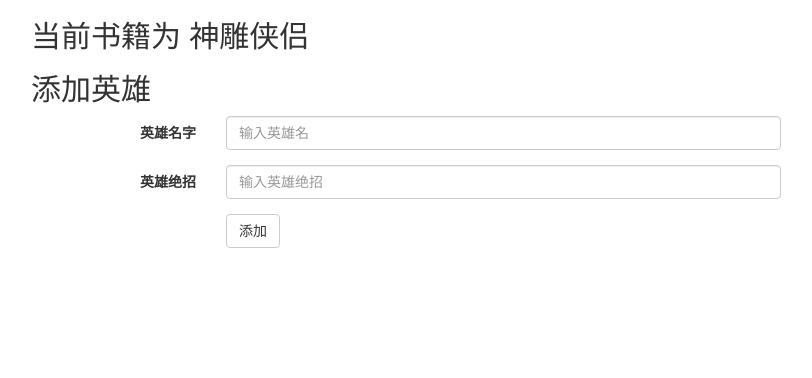
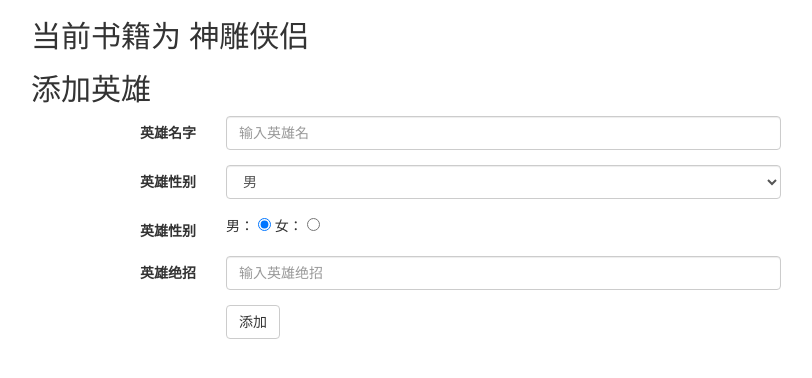
Before and after one commit to zzy0371/Py1904, a Django app: page /addhero/4/ in a window 1280 px wide. Shown: the top 378 px of the page, without its empty margins (39-851 px from the left). Run offline with Django 3.2, Linux system fonts and the light colour scheme; data comes from the database, SQL or seed files in the repository; both versions use the stored data as it was after the commit.

Commit message:
下拉选项

```diff
--- a/demo1/booktest/models.py
+++ b/demo1/booktest/models.py
@@ -11,7 +11,9 @@ class BookInfo(models.Model):
 
 class HeroInfo(models.Model):
     name = models.CharField(max_length=20)
-    gender = models.BooleanField(default=True)
+    # gender = models.BooleanField(default=True)
+    gender = models.CharField(max_length=5,choices= ( ("man","男"),("women","女"))   )
+    type = models.CharField(max_length=5,choices=(("man","男"),("women","女") ),default="man")
     content = models.CharField(max_length=100)
     # ORM 中book为BookInfo的实例  但是数据库中book存储的仍然为id
     book = models.ForeignKey(BookInfo,on_delete=models.CASCADE)
--- a/demo1/booktest/views.py
+++ b/demo1/booktest/views.py
@@ -50,10 +50,14 @@ def addhero(request,id):
     elif request.method == "POST":
         name = request.POST.get("username")
         content = request.POST.get("content")
+        gender = request.POST.get("gender")
+        gender1 = request.POST.get("gender1")
         hero = HeroInfo()
         hero.name = name
         hero.content = content
         hero.book = book
+        hero.gender = gender
+        hero.type = gender1
         hero.save()
         return redirect(reverse("booktest:detail",args=(id,)))
 
--- a/demo1/templates/booktest/addhero.html
+++ b/demo1/templates/booktest/addhero.html
@@ -18,6 +18,24 @@
                 <input type="text" name="username" class="form-control" id="username" placeholder="输入英雄名">
             </div>
         </div>
+        <div class="form-group">
+            <label for="gender" class="col-sm-2 control-label">英雄性别</label>
+            <div class="col-sm-6">
+                <select name="gender" id="gender" class="form-control">
+                    <option value="man">男</option>
+                    <option value="women">女</option>
+                </select>
+            </div>
+        </div>
+
+        <div class="form-group">
+            <label for="gender" class="col-sm-2 control-label">英雄性别</label>
+            <div class="col-sm-6">
+               男： <input type="radio" checked name="gender1" value="man">
+                女： <input type="radio" name="gender1" value="woman">
+            </div>
+        </div>
+
         <div class="form-group">
             <label for="content" class="col-sm-2 control-label">英雄绝招</label>
             <div class="col-sm-6">
```
Also changed, not shown: demo1/booktest/migrations/0004_student.py (added), demo1/booktest/migrations/0005_auto_20190704_1611.py (added), demo1/booktest/migrations/0006_heroinfo_type.py (added), demo1/db.sqlite3.
